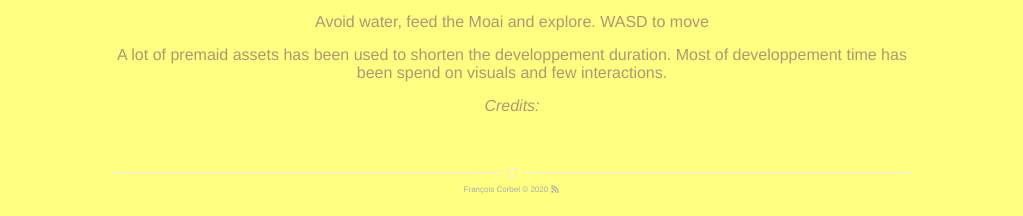
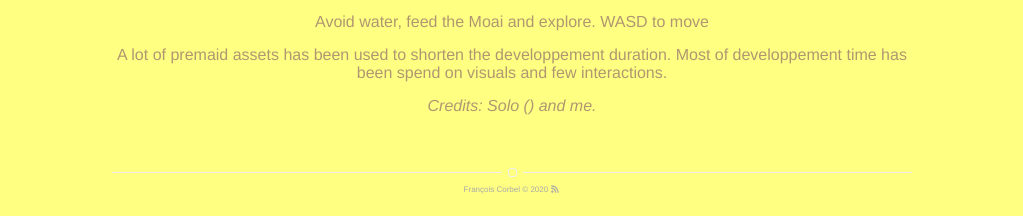
Before and after one commit to fcvalise/fcvalise.github.io, a Jekyll site: the page built from _posts/2020-04-16-fennec.markdown, in a window 1280 px wide. Shown: the part 874-1090 px from the top of the page, without its empty margins (128-1151 px from the left). Built offline with Jekyll 4.4.1, drawn with Linux system fonts in a browser that asks for light colours; nearby versions of some CDN libraries.

Commit message:
Updte fennec & solo

```diff
--- a/_posts/2019-10-10-gnom.markdown
+++ b/_posts/2019-10-10-gnom.markdown
@@ -15,6 +15,8 @@ projects: true
 hidden: true # don't count this post in blog pagination
 category: Game Jam
 sources:
+team:
+    -   name: Solo
 ---
 <div class="general-margin full-width">
     <div style="">
--- a/_posts/2020-04-16-fennec.markdown
+++ b/_posts/2020-04-16-fennec.markdown
@@ -15,10 +15,12 @@ projects: true
 hidden: true # don't count this post in blog pagination
 category: Prototype / School
 sources:
+team:
+    -   name: Solo
 ---
 <div class="general-margin full-width">
     <div style="">
-        <iframe class="unity" style="width:960px;" src="https://itch.io/embed-upload/2377375?color=ffffff" width="960" height="620"
+        <iframe class="unity" style="width:960px;" src="https://itch.io/embed-upload/2377417?color=ffffff" width="960" height="620"
         scrolling="no" frameborder="0"></iframe>
     </div>
 </div>
--- a/_posts/2020-04-16-spiderchess.markdown
+++ b/_posts/2020-04-16-spiderchess.markdown
@@ -15,6 +15,8 @@ projects: true
 hidden: true # don't count this post in blog pagination
 category: Prototype / School
 sources:
+team:
+    -   name: Solo
 ---
 <div class="general-margin full-width">
     <div style="">
```
